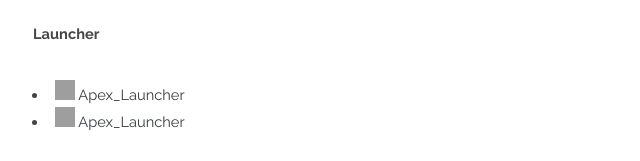
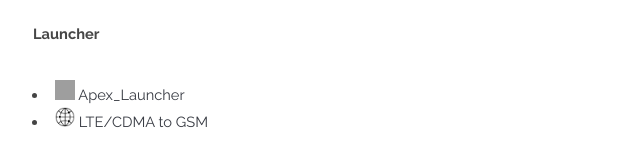
Before and after one commit to Douva/deblokemvit, a plain HTML site: page index.html in a window 1280 px wide. Shown: the part 1696-1857 px from the top of the page, 127-767 px from the left. Drawn offline with nearby package versions, Linux system fonts and the light colour scheme; grey boxes are pictures that could not be loaded.

Commit message:
Update index.html

```diff
--- a/index.html
+++ b/index.html
@@ -174,7 +174,7 @@
                         <a href="APK/Apex_Launcher.apk"><img src="https://img.utdstc.com/icons/apex-launcher-android.png:225" alt="" width="20" height="20" /> Apex_Launcher</a>
                     </li>
                     <li>
-                        <a href="APK/Apex_Launcher.apk"><img src="https://img.utdstc.com/icons/apex-launcher-android.png:225" alt="" width="20" height="20" /> Apex_Launcher</a>
+                        <a href="APK/LTE:CDMA to GSM.apk"><img src="images/grid-globe-network.png" alt="" width="20" height="20" /> LTE/CDMA to GSM</a>
                     </li>
                 </ul>
             </div>
```
